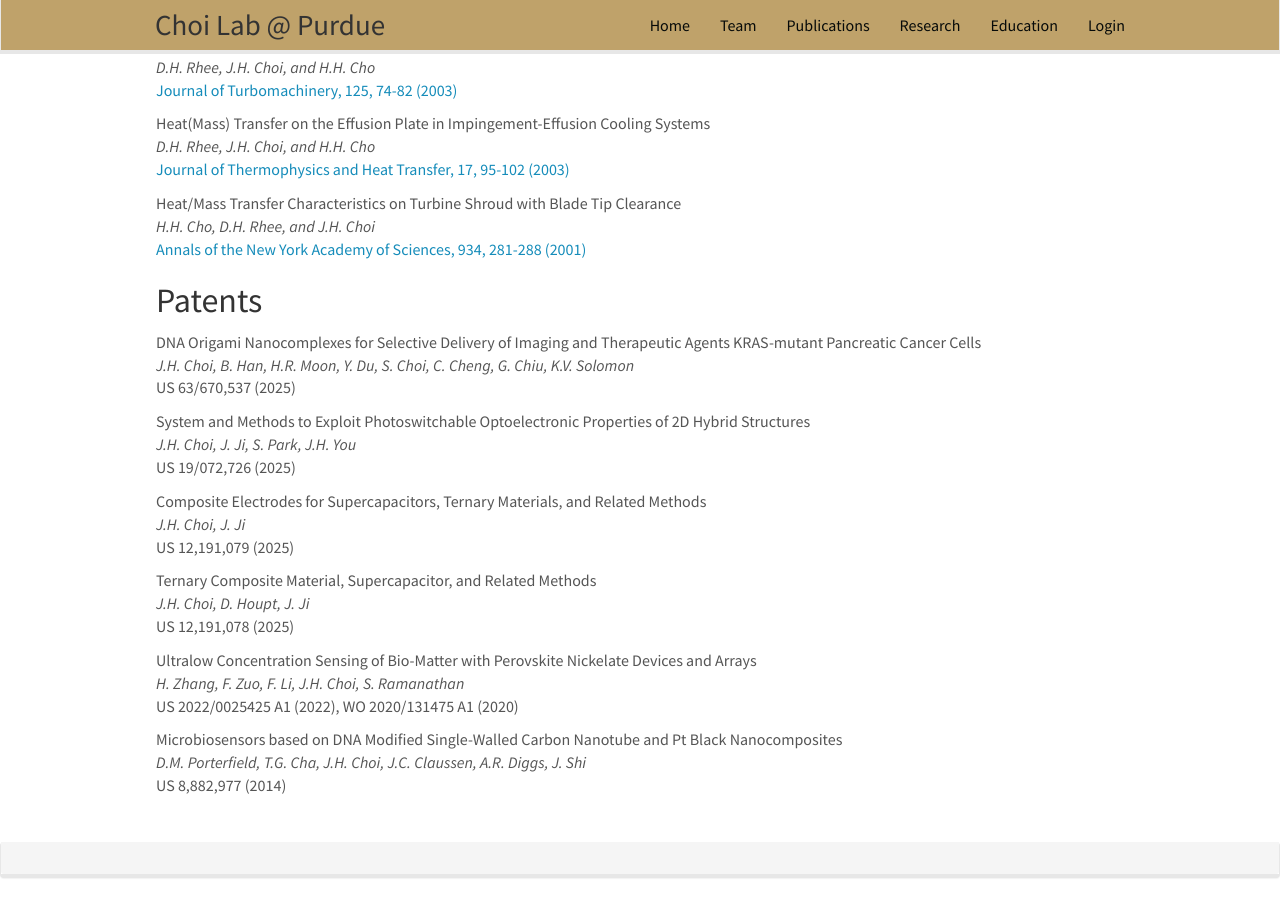
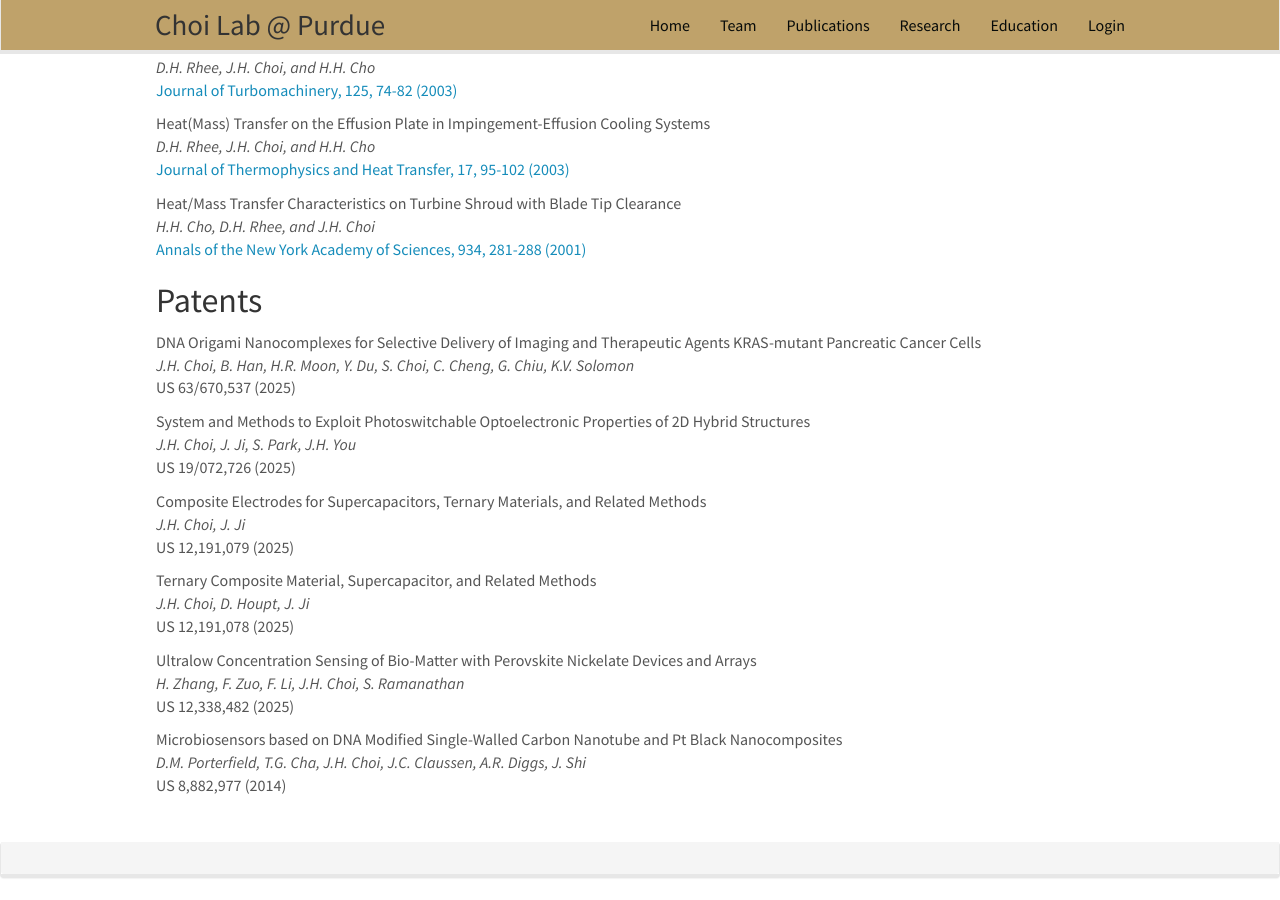
Before and after one commit to choidnalab/choidnalab.github.io, a Jekyll site: the page built from _pages/publications.md, in a window 1280 px wide and 900 px high, scrolled down 6592 px. Built offline with Jekyll 4.4.1, drawn with Linux system fonts in a browser that asks for light colours; nearby versions of some CDN libraries.

Commit message:
Update publications.md

```diff
--- a/_pages/publications.md
+++ b/_pages/publications.md
@@ -25,7 +25,7 @@ Composite Electrodes for Supercapacitors, Ternary Materials, and Related Methods
 
 Ternary Composite Material, Supercapacitor, and Related Methods<br /><em>J.H. Choi, D. Houpt, J. Ji</em><br />US 12,191,078 (2025)
 
-Ultralow Concentration Sensing of Bio-Matter with Perovskite Nickelate Devices and Arrays<br /><em>H. Zhang, F. Zuo, F. Li, J.H. Choi, S. Ramanathan</em><br /> US 2022/0025425 A1 (2022), WO 2020/131475 A1 (2020)
+Ultralow Concentration Sensing of Bio-Matter with Perovskite Nickelate Devices and Arrays<br /><em>H. Zhang, F. Zuo, F. Li, J.H. Choi, S. Ramanathan</em><br /> US 12,338,482 (2025)
 
 Microbiosensors based on DNA Modified Single-Walled Carbon Nanotube and Pt Black Nanocomposites<br /><em>D.M. Porterfield, T.G. Cha, J.H. Choi, J.C. Claussen, A.R. Diggs, J. Shi</em><br /> US 8,882,977 (2014)
 
```
